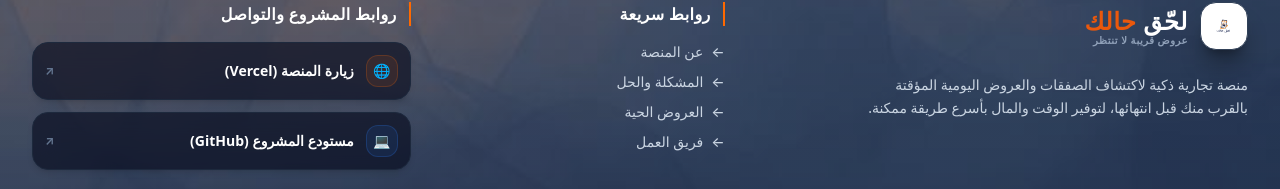
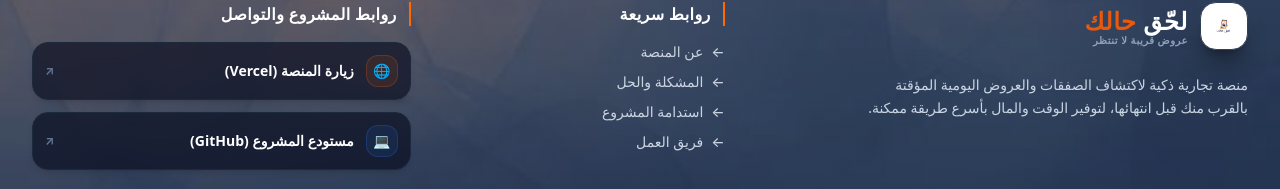
Before and after one commit to basmamqble/landing-page, a React (Vite) app: page / in a window 1280 px wide. Shown: the part 5796-5985 px from the top of the page. Built offline with nearby package versions, Linux system fonts and the light colour scheme.

Commit message:
Update footer links in Footer.jsx

```diff
--- a/src/components/Footer.jsx
+++ b/src/components/Footer.jsx
@@ -37,7 +37,7 @@ export default function Footer() {
             <ul className="space-y-2.5 text-sm font-medium">
               <li><a href="#about" className="hover:text-orange-400 transition-colors flex items-center gap-2"><span>←</span> عن المنصة</a></li>
               <li><a href="#problem" className="hover:text-orange-400 transition-colors flex items-center gap-2"><span>←</span> المشكلة والحل</a></li>
-              <li><a href="#deals" className="hover:text-orange-400 transition-colors flex items-center gap-2"><span>←</span> العروض الحية</a></li>
+              <li><a href="#business-model" className="hover:text-orange-400 transition-colors flex items-center gap-2"><span>←</span> استدامة المشروع</a></li>
               <li><a href="#team" className="hover:text-orange-400 transition-colors flex items-center gap-2"><span>←</span> فريق العمل</a></li>
             </ul>
           </div>
```
